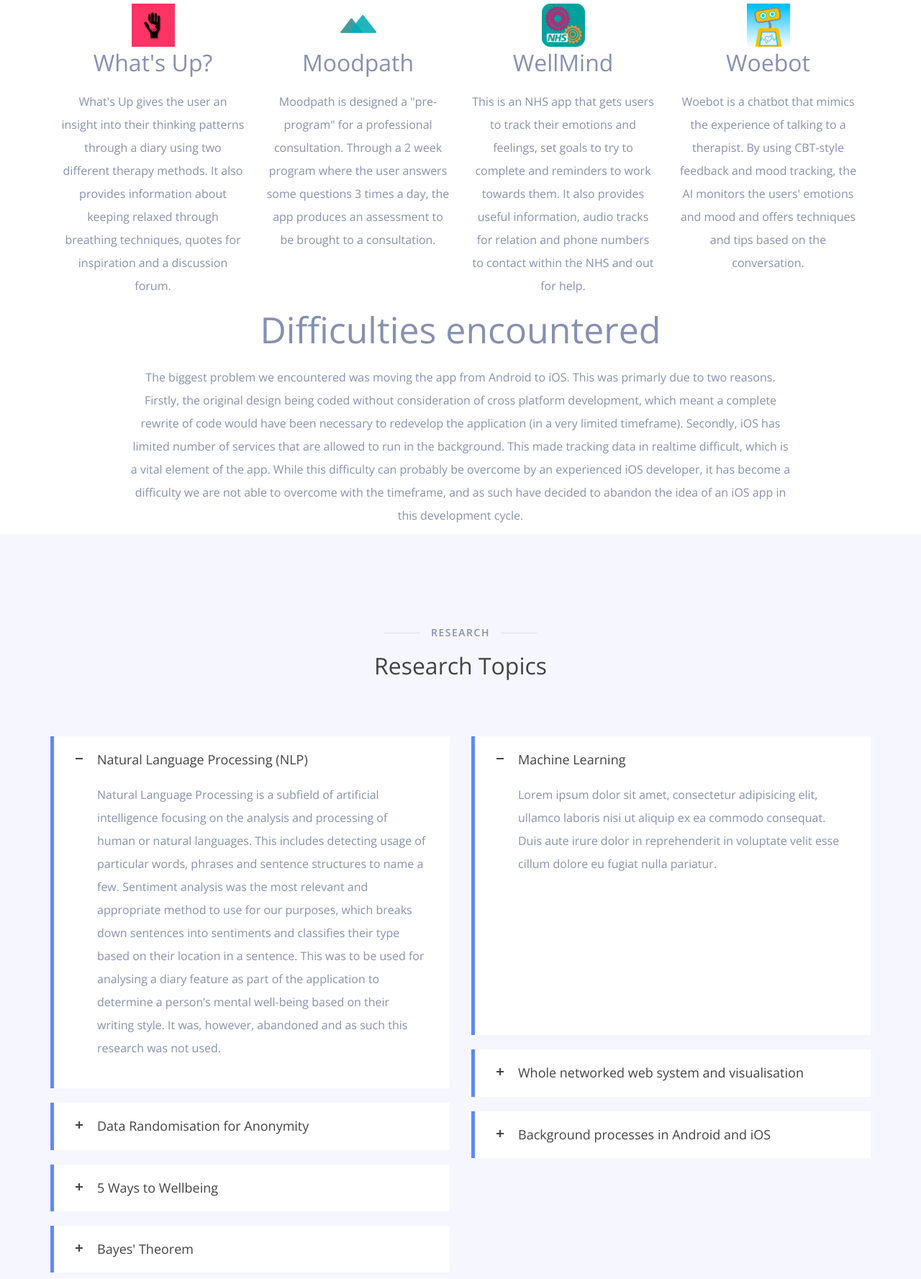
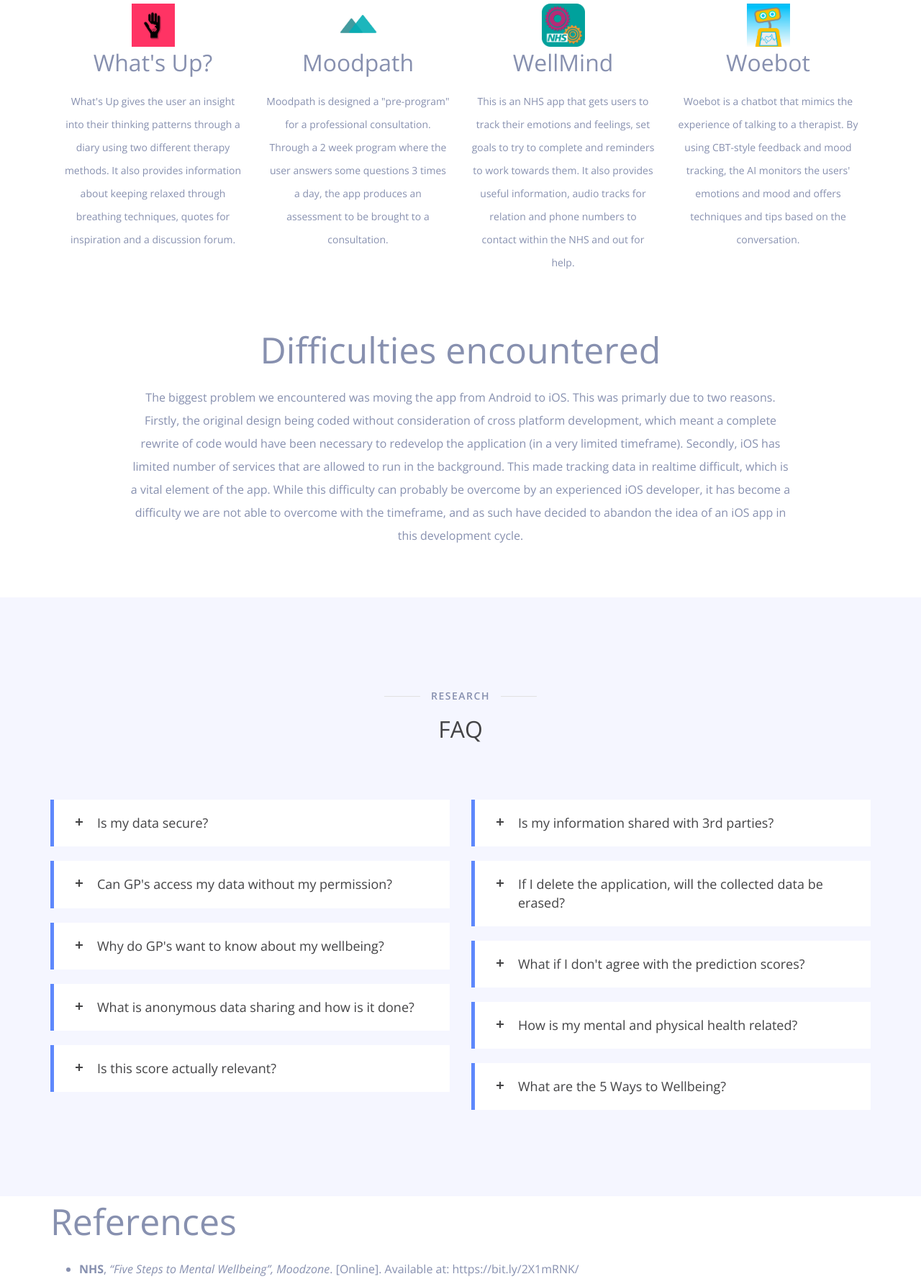
Before and after one commit to Zuka98/Team9-ReportWebpage, a plain HTML site: page research.html in a window 1280 px wide. Shown: the part 960-2737 px from the top of the page at 72% size. Drawn offline with nearby package versions, Linux system fonts and the light colour scheme; files whose address does not match are found by name.

Commit message:
Updated requirements and research

```diff
--- a/css/style.css
+++ b/css/style.css
@@ -1330,3 +1330,7 @@ input:-webkit-autofill:focus {
 .form-double .box.last {
     float: right;
 }
+
+p.relatedapps {
+    font-size: 14px;
+}
--- a/js/main.js
+++ b/js/main.js
@@ -64,7 +64,11 @@
             }
         }
     });
-    $(".toggole-boxs").accordion();
+    $(".toggole-boxs").accordion({
+        heightStyle: "content",
+        collapsible: "true",
+        active: "false"
+    });
     /*---------------------------
     MICHIMP INTEGRATION
     -----------------------------*/
--- a/research.html
+++ b/research.html
@@ -103,25 +103,25 @@
               <div class="col-md-3 wow fadeInDown" data-wow-duration="1000ms" data-wow-delay="300ms">
                   <img src="images/mentalhealthapp.jpg" style="height: 60px; width: 60px;">
                 <h3>What's Up?</h3>
-                <p>What's Up gives the user an insight into their thinking patterns through a diary using two different therapy methods. It also provides information about keeping relaxed through breathing techniques, quotes for inspiration and a discussion forum.</p>
+                <p class="relatedapps">What's Up gives the user an insight into their thinking patterns through a diary using two different therapy methods. It also provides information about keeping relaxed through breathing techniques, quotes for inspiration and a discussion forum.</p>
               </div>
               <div class="col-md-3 wow fadeInDown" data-wow-duration="1000ms" data-wow-delay="600ms">
                   <img src="images/mp.jpg" style="height: 60px; width: 60px;">
 
                 <h3>Moodpath</h3>
-                <p>Moodpath is designed a "pre-program" for a professional consultation. Through a 2 week program where the user answers some questions 3 times a day, the app produces an assessment to be brought to a consultation.</p>
+                <p class="relatedapps">Moodpath is designed a "pre-program" for a professional consultation. Through a 2 week program where the user answers some questions 3 times a day, the app produces an assessment to be brought to a consultation.</p>
               </div>
               <div class="col-md-3 wow fadeInDown" data-wow-duration="1000ms" data-wow-delay="900ms">
                   <img src="images/moodpath.png" style="height: 60px; width: 60px;">
                 <h3>WellMind</h3>
-                <p>This is an NHS app that gets users to track their emotions and feelings, set goals to try to complete and reminders to work towards them. It also provides useful information, audio tracks for relation and phone numbers to contact within the NHS and out for help.</p>
+                <p class="relatedapps">This is an NHS app that gets users to track their emotions and feelings, set goals to try to complete and reminders to work towards them. It also provides useful information, audio tracks for relation and phone numbers to contact within the NHS and out for help.</p>
               </div>
 
               <div class="col-md-3 wow fadeInDown" data-wow-duration="1000ms" data-wow-delay="1200ms">
 
                 <img src="images/woebot.png" style="height: 60px; width: 60px;">
                 <h3>Woebot</h3>
-                <p>Woebot is a chatbot that mimics the experience of talking to a therapist.
+                <p class="relatedapps">Woebot is a chatbot that mimics the experience of talking to a therapist.
                   By using CBT-style feedback and mood tracking, the AI monitors the users' emotions and mood and offers techniques and tips based on the conversation.</p>
               </div>
             </div>
@@ -134,10 +134,13 @@
         <div class="services">
           <div class="container">
             <div class="text-center">
+                <div class="space-60"></div>
                <h2>Difficulties encountered</h2>
               <div class="col-md-10 col-md-offset-1">
                 <p>The biggest problem we encountered was moving the app from Android to iOS. This was primarly due to two reasons. Firstly, the original design being coded without consideration of cross platform development, which meant a complete rewrite of code would have been necessary to redevelop the application (in a very limited timeframe). Secondly, iOS has limited number of services that are allowed to run in the background. This made tracking data in realtime difficult, which is a vital element of the app. While this difficulty can probably be overcome by an experienced iOS developer, it has become a difficulty we are not able to overcome with the timeframe, and as such have decided to abandon the idea of an iOS app in this development cycle.</p>
               </div>
+              <div class="space-60"></div>
+
             </div>
           </div>
         </div>
@@ -154,7 +157,7 @@
             <div class="col-xs-12">
                 <div class="page-title text-center">
                     <h5 class="title">Research</h5>
-                    <h3 class="dark-color">Research Topics</h3>
+                    <h3 class="dark-color">FAQ</h3>
                     <div class="space-60"></div>
                 </div>
             </div>
@@ -162,15 +165,48 @@
         <div class="row">
             <div class="col-xs-12 col-sm-6">
                 <div class="toggole-boxs">
-                    <h3>Natural Language Processing (NLP)</h3>
+                    <h3>Is my data secure?</h3>
                     <div>
-                        <p>Natural Language Processing is a subfield of artificial intelligence focusing on the analysis and processing of human or natural languages. This includes detecting usage of particular words, phrases and sentence structures to name a few. Sentiment analysis was the most relevant and appropriate method to use for our purposes, which breaks down sentences into sentiments and classifies their type based on their location in a sentence. This was to be used for analysing a diary feature as part of the application to determine a person’s mental well-being based on their writing style. It was, however, abandoned and as such this research was not used.</p>
+                        <p>Yes! All wellbeing score predictions are done in app and are only shared with your explicit permission to either your chosen carer or anonymously to an NHS nationwide database.</p>
                     </div>
-                    <h3>Data Randomisation for Anonymity</h3>
+                    <h3>Can GP's access my data without my permission?</h3>
                     <div>
-                        <p>Due to GDPR regulations, we could not allow any one particular person to be uniquely identifiable with information that is meant to be anonymous. As such, our method of randomisation allowed for anonymity while maintaining strong data integrity. 70% of all data is accurate, whereas 30% has been randomised to ensure that no one particular data subject can be identified and attributed to the queried score, even if they are the only individual in the identified postcode.</p>
+                        <p>No, your GP can only get your score predictions if you choose to share your score with them.</p>
                     </div>
-                    <h3>5 Ways to Wellbeing</h3>
+                    <h3>Why do GP's want to know about my wellbeing?</h3>
+                    <div>
+                        <p>For a GP to properly understand someone's condition, they need to consider how their day to day activities may affect them. It would be time consuming and possibly unreliable to depend solely on a line of questioning to get the full picture, so this application would help to cut consultation time and give a standardised and easy to understand breakdown of patient wellbeing.</p>
+                    </div>
+                    <h3>What is anonymous data sharing and how is it done?</h3>
+                    <div>
+                        <p>Your wellbeing scores can be shared to a nationwide database based on your postcode area (the first part of your postcode). This is done without sending any uniquely identifiable information (e.g. names, date of birth). Additionally, a portion of the data in the database is randomised to ensure you cannot be uniquely identified or associated with a score in your postcode area.</p>
+                    </div>
+                    <h3>Is this score actually relevant?</h3>
+                    <div>
+                        <p>This score will help you to better understand how your own lifestyle and activities affect you and how you may be able to positively change for your own mental and personal wellbeing. On a larger scale, this score allows the NHS to properly understand population health and allocate resources to higher risk or need areas.</p>
+                    </div>
+                </div>
+            </div>
+            <div class="col-xs-12 col-sm-6">
+                <div class="space-20 hidden visible-xs"></div>
+                <div class="toggole-boxs">
+                    <h3>Is my information shared with 3rd parties?</h3>
+                    <div>
+                        <p>No. Your data is either shared with your GP or other nominated carer or anonymously with the NHS. We will never share your data with any 3rd parties.</p>
+                    </div>
+                    <h3>If I delete the application, will the collected data be erased?</h3>
+                    <div>
+                        <p>Any existing data you have shared either to your GP or the nationwide database will remain there, but any locally stored data will be erased if you uninstall the application.</p>
+                    </div>
+                    <h3>What if I don't agree with the prediction scores?</h3>
+                    <div>
+                        <p>You can dispute the scores predicted by providing feedback on your scores when choosing to share your data. This will help us to improve our prediction model and help us to provide more accurate insight and information to provide better care for you and other users in the future.</p>
+                    </div>
+                    <h3>How is my mental and physical health related?</h3>
+                    <div>
+                        <p>Mental and physical health are closely linked in many ways. For instance, your diet and activeness may affect your mood and general health. If your mental health is poor, you may lose interest in your hobbies or lose your appetite, which can affect your physical wellbeing. To learn more about this, <a href="https://www.mentalhealth.org.uk/a-to-z/p/physical-health-and-mental-health">click here</a> for a well written, informative article by the <a href="https://www.mentalhealth.org.uk">Mental Health Foundation</a>.</p>
+                    </div>
+                    <h3>What are the 5 Ways to Wellbeing?</h3>
                     <div>
                         <p>The 5 Ways to Wellbeing is an NHS approved framework for gauging a person's mental wellbeing. The 5 ways are</p>
                         <ul>
@@ -180,27 +216,6 @@
                           <li>Give to Others - How charitable you are, relating to a sense of community</li>
                           <li>Be Mindful - How aware you are of your surroundings, including your thoughts and feelings</li>
                         </ul>
-                    </div>
-                    <h3>Bayes' Theorem</h3>
-                    <div>
-                        <p>Bayes' theorem is a statistical theorem that describes probabilities given that a previous event has occured. Bayes' theorem is described using conditional probability and uses the probabilities of previous events that have occured to predict the probability of another event occuring. This is particularly useful in predicting a wellbeing score given that the user can report an error in prediction, either positive or negative. Using the theorem, it can take in user feedback and determine the likely accurate score for the user and population.</p>
-                    </div>
-                </div>
-            </div>
-            <div class="col-xs-12 col-sm-6">
-                <div class="space-20 hidden visible-xs"></div>
-                <div class="toggole-boxs">
-                    <h3>Machine Learning</h3>
-                    <div>
-                        <p>Lorem ipsum dolor sit amet, consectetur adipisicing elit, ullamco laboris nisi ut aliquip ex ea commodo consequat. Duis aute irure dolor in reprehenderit in voluptate velit esse cillum dolore eu fugiat nulla pariatur.</p>
-                    </div>
-                    <h3>Whole networked web system and visualisation</h3>
-                    <div>
-                        <p>We have developed a visualisation system that allows the visualisation of any set of data stored on the cloud based on postcode area in the United Kingdom. While it was designed for use in the UK, the way we designed the framework should allow it to be repurposed for use in any country and region.</p>
-                    </div>
-                    <h3>Background processes in Android and iOS</h3>
-                    <div>
-                        <p>In our research, we found that iOS does not allow applications to run background processes for a sufficient amount of time for the WellWellWell application to be practically deployed on the operating system and as such, have decided to only develop the application on Android. Additionally, iOS does not allow applications to query application usage, which is necessary for tracking the number of minutes on call, texts, etc. The Android application uses the pedometer and queries application usage for data collection.</p>
                     </div>
                     </div>
                 </div>
```
Also changed, not shown: index.html (+0 -1 lines), requirements.html (+1 -6 lines), 1 other file.
